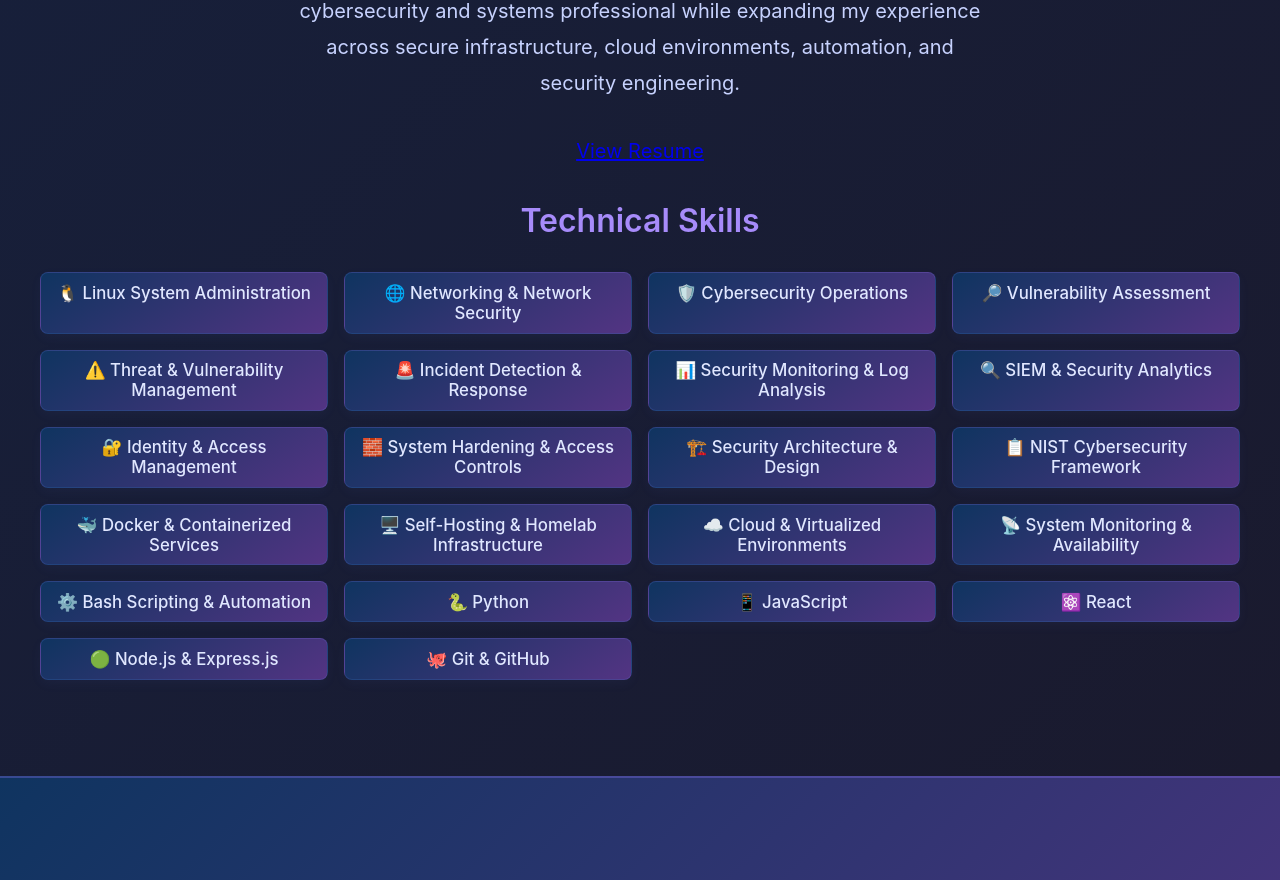
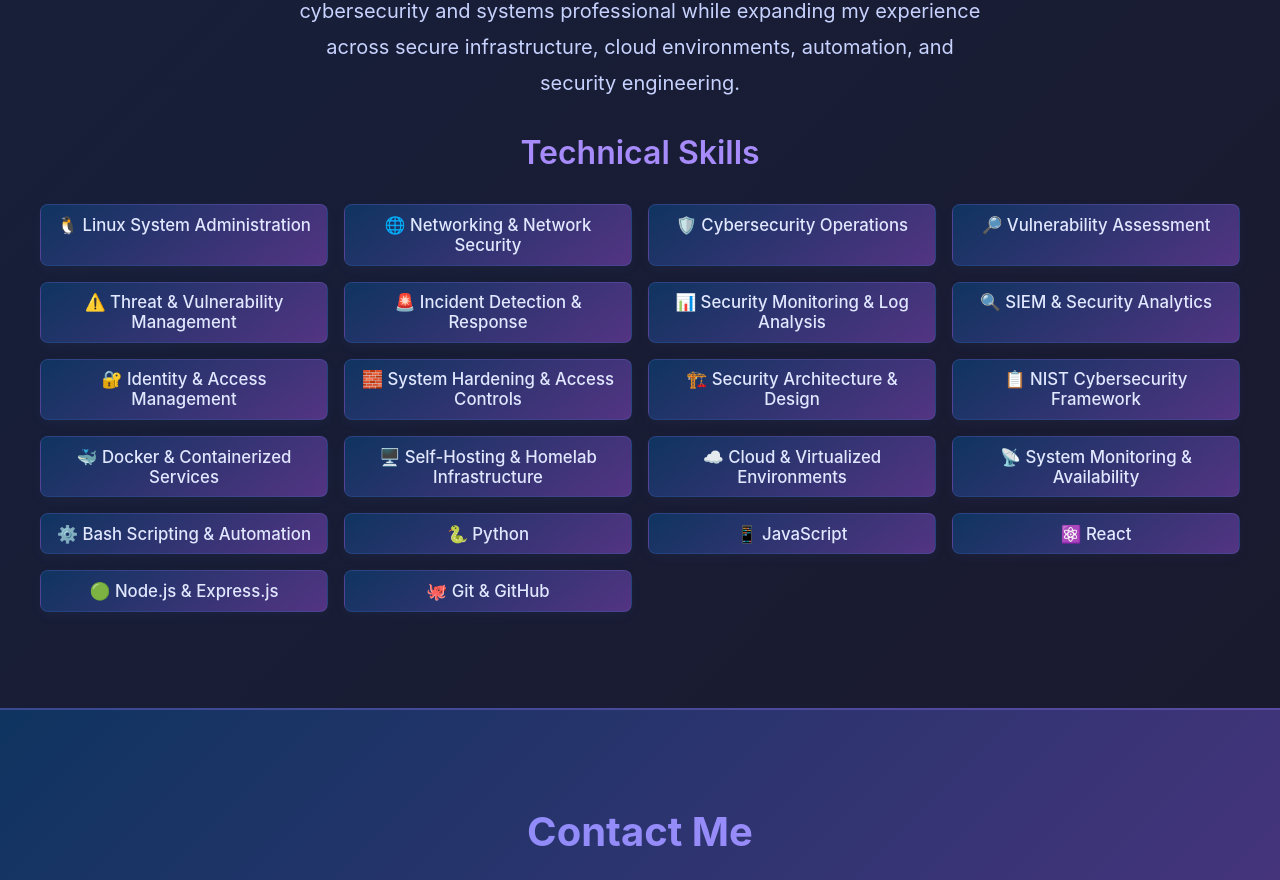
Before and after one commit to troyvolpe/Dev-Portfolio, a React (Create React App) app in the folder dev-portfolio/: page / in a window 1280 px wide. Shown: the part 4998-5878 px from the top of the page. Built offline with nearby package versions, Linux system fonts and the light colour scheme; no server answers.

Commit message:
some fixes

```diff
--- a/dev-portfolio/src/components/About.js
+++ b/dev-portfolio/src/components/About.js
@@ -19,8 +19,6 @@ import React from 'react';
 import './About.css';
 
 const About = () => {
-  const resumeHref = `${process.env.PUBLIC_URL}/Resume.pdf`;
-
   return (
     <section className="about">
       <h2>About Me</h2>
@@ -47,10 +45,6 @@ const About = () => {
         long-term goal is to continue developing as a cybersecurity and systems
         professional while expanding my experience across secure infrastructure,
         cloud environments, automation, and security engineering.
-      </p>
-
-      <p>
-        <a href={resumeHref} target="_blank" rel="noopener noreferrer">View Resume</a>
       </p>
 
       <h3>Technical Skills</h3>
```
